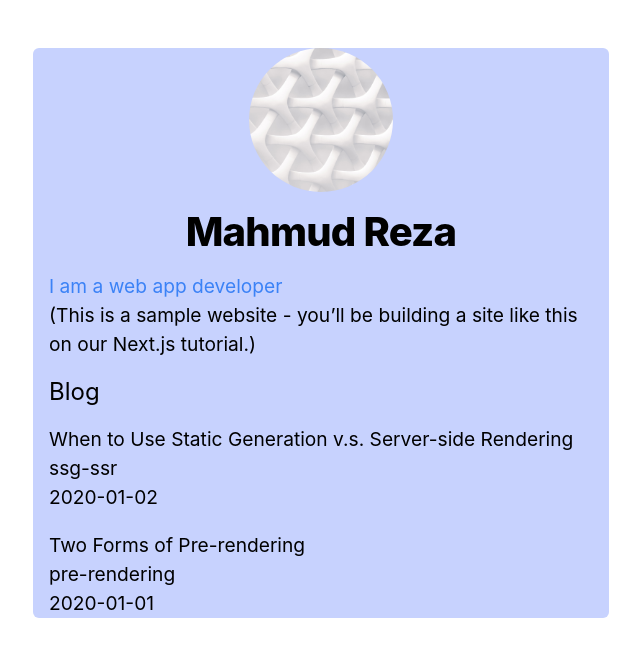
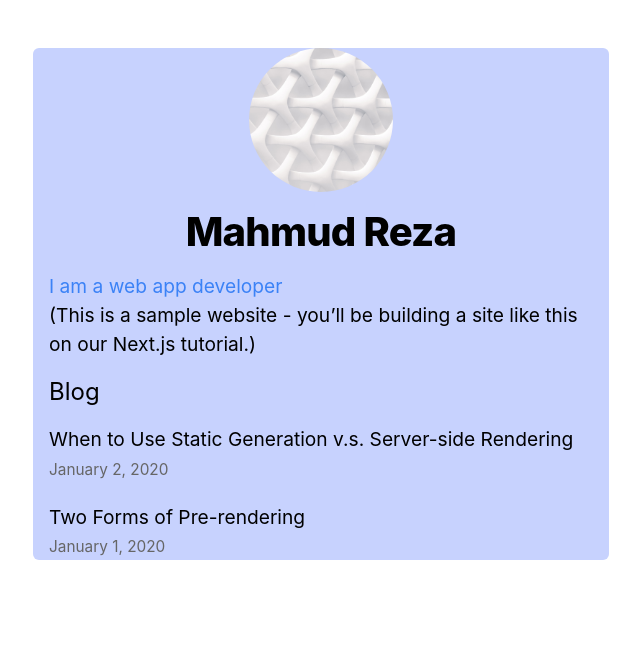
Before and after one commit to rezagitcode/Nextjs-learn, a Next.js app: page / in a window 1280 px wide. Shown: the top 656 px of the page, without its empty margins (319-959 px from the left). Built offline with nearby package versions, Linux system fonts and the light colour scheme.

Commit message:
added date.js

```diff
--- /dev/null
+++ b/components/date.js
@@ -0,0 +1,6 @@
+import { parseISO, format } from 'date-fns';
+
+export default function Date({ dateString }) {
+  const date = parseISO(dateString);
+  return <time dateTime={dateString}>{format(date, 'LLLL d, yyyy')}</time>;
+}
--- a/package.json
+++ b/package.json
@@ -6,6 +6,7 @@
     "start": "next start"
   },
   "dependencies": {
+    "date-fns": "^2.30.0",
     "gray-matter": "^4.0.3",
     "next": "latest",
     "react": "18.2.0",
--- a/pages/index.js
+++ b/pages/index.js
@@ -1,7 +1,8 @@
 import Head from "next/head";
 import Layout, { siteTitle } from "../components/layout";
 import utilStyles from "../styles/utils.module.css";
-import Link from "next/link";
+import Link from 'next/link';
+import Date from '../components/date';
 import { getSortedPostsData } from "../lib/post";
 
 export async function getStaticProps() {
@@ -30,14 +31,12 @@
         <ul className={utilStyles.list}>
           {allPostsData.map(({ id, date, title }) => (
             <li className={utilStyles.listItem} key={id}>
-              <Link href={`/posts/${id}`}>
-              {title}
-              <br />
-              {id}
-              <br />
-              {date}
-              </Link>
-            </li>
+            <Link href={`/posts/${id}`} target="_blank">{title}</Link>
+            <br />
+            <small className={utilStyles.lightText}>
+              <Date dateString={date} />
+            </small>
+          </li>
           ))}
         </ul>
       </section>
--- a/pages/posts/[id].js
+++ b/pages/posts/[id].js
@@ -1,5 +1,8 @@
 import Layout from '../../components/layout';
 import { getAllPostIds, getPostData } from '../../lib/post';
+import Head from 'next/head';
+import Date from '../../components/date';
+import utilStyles from '../../styles/utils.module.css';
 
 export async function getStaticProps({ params }) {
   // Add the "await" keyword like this:
@@ -23,13 +26,16 @@
 export default function Post({ postData }) {
   return (
     <Layout>
-      {postData.title}
-      <br />
-      {postData.id}
-      <br />
-      {postData.date}
-      <br />
-      <div dangerouslySetInnerHTML={{ __html: postData.contentHtml }} />
+      <Head>
+        <title>{postData.title}</title>
+      </Head>
+      <article>
+        <h1 className={utilStyles.headingXl}>{postData.title}</h1>
+        <div className={utilStyles.lightText}>
+          <Date dateString={postData.date} />
+        </div>
+        <div dangerouslySetInnerHTML={{ __html: postData.contentHtml }} />
+      </article>
     </Layout>
   );
 }
```
Also changed, not shown: 1 other file (tests, documents, lock files or other folders).
